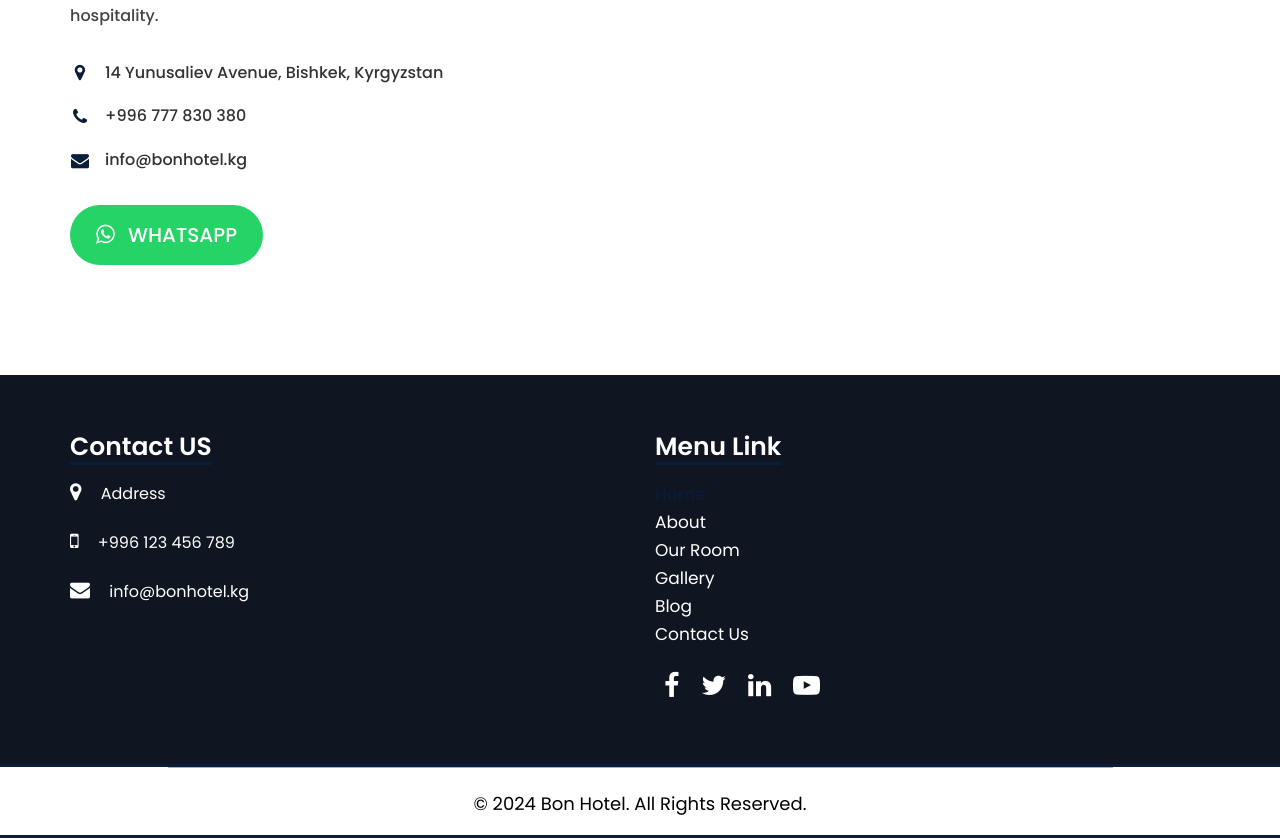
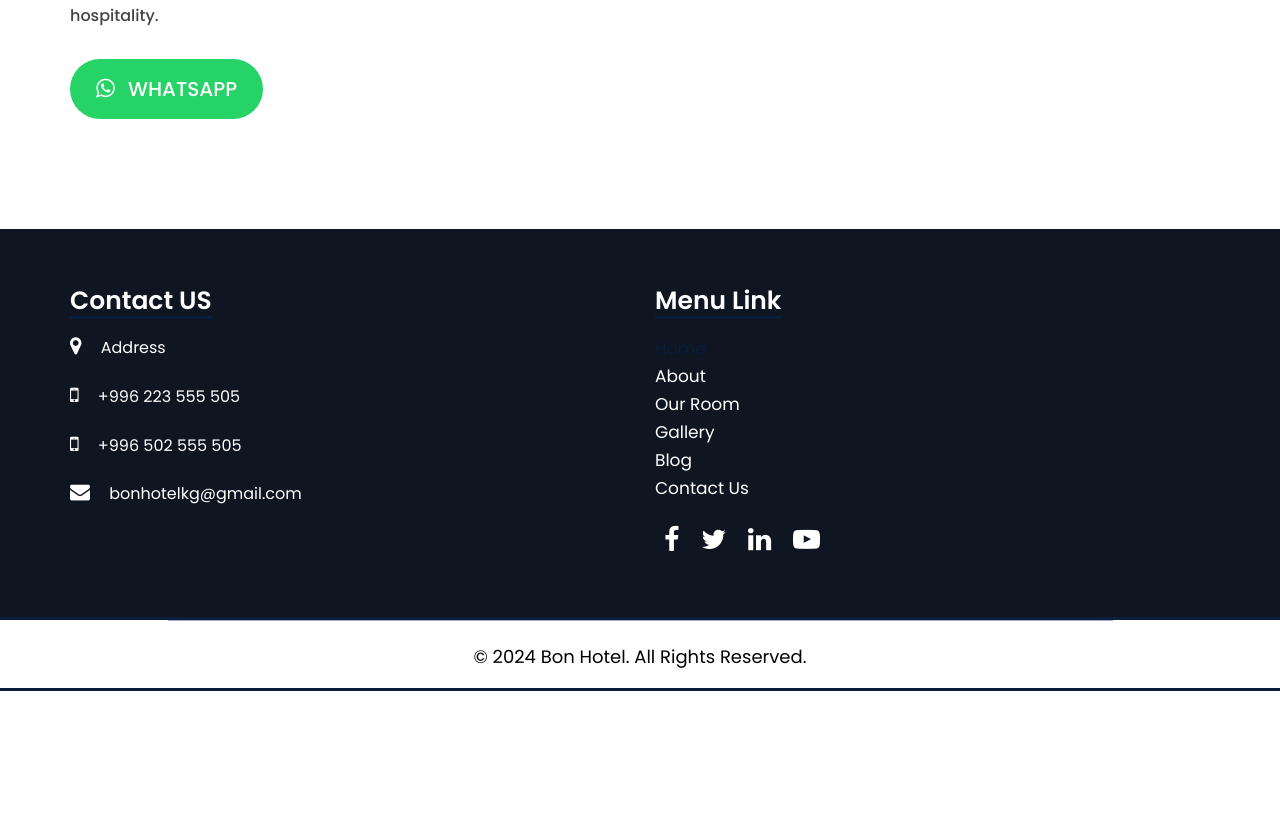
Before and after one commit to bonhotel/bonhotel.github.io, a plain HTML site: page index.html in a window 1280 px wide. Shown: the part 4622-5460 px from the top of the page. After the commit the page ends 5313 px from the top, so only its background shows below. Drawn offline with nearby package versions, Linux system fonts and the light colour scheme; a web font is replaced by a local one.

Commit message:
updated whatsapp link and contacs

```diff
--- a/index.html
+++ b/index.html
@@ -160,7 +160,7 @@
                                  <button class="book_btn">Book Now</button>
                               </div>
                               <div class="col-md-12">
-                                 <a href="https://wa.me/996777830380?text=Hello%2C%20I%20would%20like%20to%20book%20a%20room%20at%20Bon%20Hotel" class="whatsapp_btn" target="_blank">
+                                 <a href="https://wa.me/message/IWSWLF4MNBFTG1" class="whatsapp_btn" target="_blank">
                                     <i class="fa fa-whatsapp"></i>
                                     <span data-translate="whatsappBook">WhatsApp</span>
                                  </a>
@@ -218,7 +218,7 @@
                         <figure><img src="images/room1.jpg" alt="#"/></figure>
                      </div>
                      <div class="bed_room">
-                        <h3 data-translate="standardRoom">Standard Room</h3>
+                        <h3 data-translate="standardRoom">Standard Suite</h3>
                         <p data-translate="standardRoomDesc">Cozy and functional room, perfect for individual travelers and couples. The room features two comfortable single beds (100×200 cm) that can be combined into one spacious double bed upon request.</p>
                      </div>
                   </div>
@@ -373,22 +373,8 @@
                      <p data-translate="locationDescription">
                         Every Bon Hotel is a destination in itself. Due to the ideal location of our hotel at 14 Yunusaliev Avenue, in the vibrant center of Bishkek, guests enjoy easy access to the city's most prestigious attractions. Within walking distance, you'll find Ala-Too Square, the State Historical Museum, and the bustling Chuy Avenue with its array of restaurants, cafes, and shopping centers. The hotel is perfectly positioned just 30 minutes from Manas International Airport, making it ideal for both leisure and business travelers. Nearby public transportation connects you effortlessly to Osh Bazaar, Panfilov Park, and the scenic Ala-Archa National Park. Whether you're exploring Kyrgyzstan's rich culture or conducting business in the capital, Bon Hotel offers the perfect blend of European comfort and Central Asian hospitality.
                      </p>
-                     <div class="contact_info">
-                        <div class="contact_item">
-                           <i class="fa fa-map-marker"></i>
-                           <span data-translate="hotelAddress">14 Yunusaliev Avenue, Bishkek, Kyrgyzstan</span>
-                        </div>
-                        <div class="contact_item">
-                           <i class="fa fa-phone"></i>
-                           <span>+996 777 830 380</span>
-                        </div>
-                        <div class="contact_item">
-                           <i class="fa fa-envelope"></i>
-                           <span>info@bonhotel.kg</span>
-                        </div>
-                     </div>
                      <div class="whatsapp_contact_section">
-                        <a href="https://wa.me/996777830380?text=Hello%2C%20I%20have%20a%20question%20about%20Bon%20Hotel" class="whatsapp_contact_btn" target="_blank">
+                        <a href="https://wa.me/message/IWSWLF4MNBFTG1" class="whatsapp_contact_btn" target="_blank">
                            <i class="fa fa-whatsapp"></i>
                            <span data-translate="whatsappContact">WhatsApp</span>
                         </a>
@@ -415,8 +401,9 @@
                      <h3 data-translate="contactUsFooter">Contact US</h3>
                      <ul class="conta">
                         <li><i class="fa fa-map-marker" aria-hidden="true"></i> <span data-translate="address">Address</span></li>
-                        <li><i class="fa fa-mobile" aria-hidden="true"></i> +996 123 456 789</li>
-                        <li> <i class="fa fa-envelope" aria-hidden="true"></i><a href="mailto:info@bonhotel.kg"> info@bonhotel.kg</a></li>
+                        <li><i class="fa fa-mobile" aria-hidden="true"></i> +996 223 555 505</li>
+                        <li><i class="fa fa-mobile" aria-hidden="true"></i> +996 502 555 505</li>
+                        <li> <i class="fa fa-envelope" aria-hidden="true"></i><a href="mailto:info@bonhotel.kg"> bonhotelkg@gmail.com</a></li>
                      </ul>
                   </div>
                   <div class="col-md-6">
```
